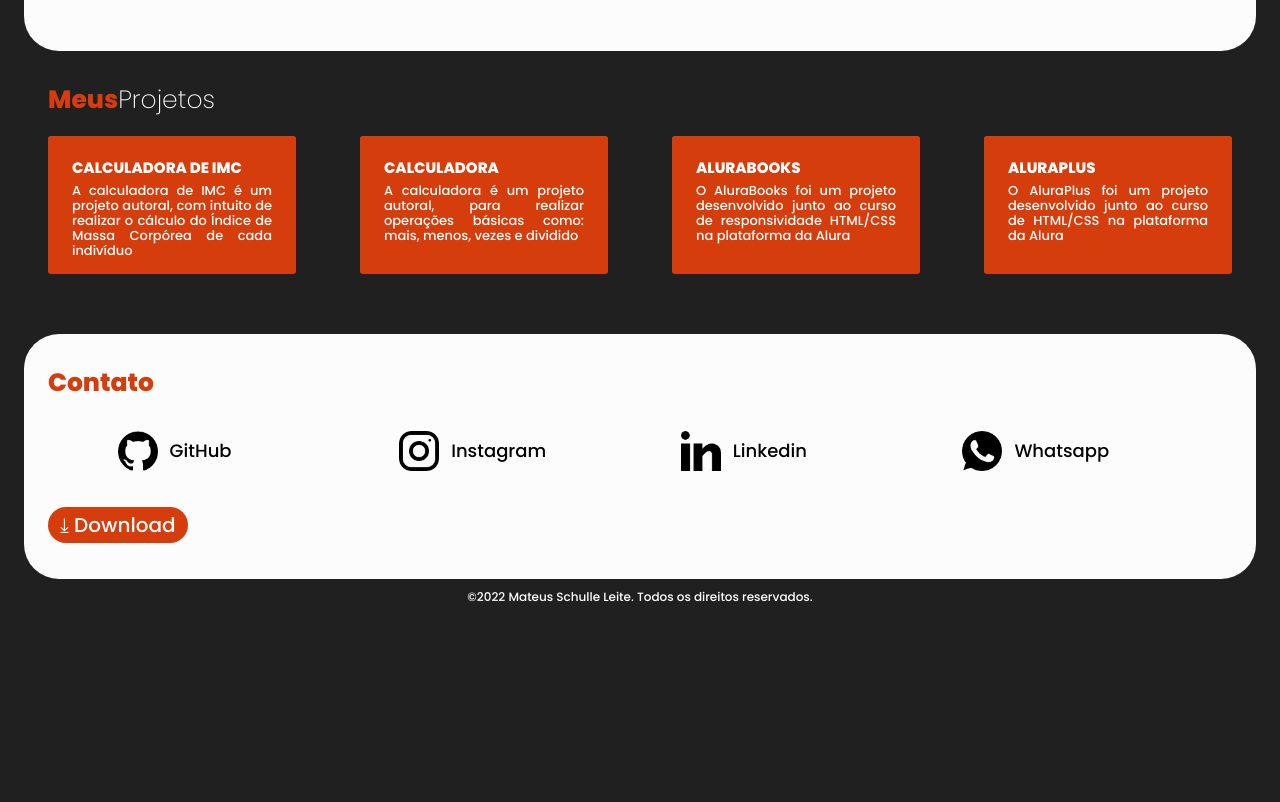
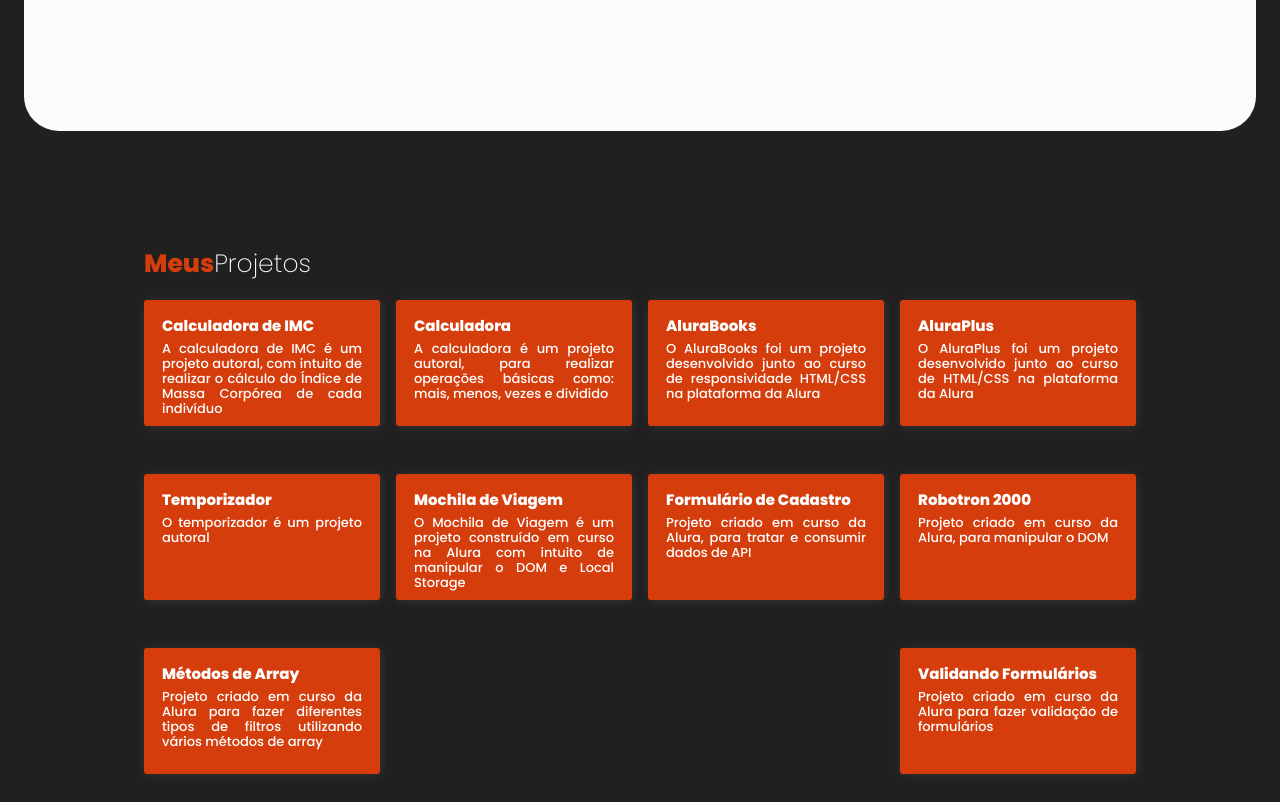
Before and after one commit to mateusschulle/site, a plain HTML site: page index.html in a window 1280 px wide. Shown: the part 1420-2222 px from the top of the page. Before the commit the page ends 2035 px from the top, so only its background shows below. Drawn offline with Linux system fonts and the light colour scheme.

Commit message:
Add files via upload

```diff
--- a/index.html
+++ b/index.html
@@ -46,26 +46,62 @@
             <ul class="container__projetos-lista">
                 <a class="container__projetos-lista-link" href="https://calculadora-de-imc.mateusschulle.vercel.app/" target="_blank">
                     <li class="container__projetos-lista-item">
-                        <h3 class="container__projetos-lista-item-titulo">CALCULADORA DE IMC</h3>
+                        <h3 class="container__projetos-lista-item-titulo">Calculadora de IMC</h3>
                         <p class="container__projetos-lista-item-descricao">A calculadora de IMC é um projeto autoral, com intuito de realizar o cálculo do Índice de Massa Corpórea de cada indivíduo</p>
                     </li>
                 </a>
                 <a class="container__projetos-lista-link" href="https://calculadora.mateusschulle.vercel.app/" target="_blank">
                     <li class="container__projetos-lista-item">
-                        <h3 class="container__projetos-lista-item-titulo">CALCULADORA</h3>
+                        <h3 class="container__projetos-lista-item-titulo">Calculadora</h3>
                         <p class="container__projetos-lista-item-descricao">A calculadora é um projeto autoral, para realizar operações básicas como: mais, menos, vezes e dividido</p>
                     </li>
                 </a>
                 <a class="container__projetos-lista-link" href="https://alurabooks.mateusschulle.vercel.app/" target="_blank">
                     <li class="container__projetos-lista-item">
-                        <h3 class="container__projetos-lista-item-titulo">ALURABOOKS</h3>
+                        <h3 class="container__projetos-lista-item-titulo">AluraBooks</h3>
                         <p class="container__projetos-lista-item-descricao">O AluraBooks foi um projeto desenvolvido junto ao curso de responsividade HTML/CSS na plataforma da Alura</p>
                     </li>
                 </a>
                 <a class="container__projetos-lista-link" href="https://aluraplus.mateusschulle.vercel.app/" target="_blank">
                     <li class="container__projetos-lista-item">
-                        <h3 class="container__projetos-lista-item-titulo">ALURAPLUS</h3>
+                        <h3 class="container__projetos-lista-item-titulo">AluraPlus</h3>
                         <p class="container__projetos-lista-item-descricao">O AluraPlus foi um projeto desenvolvido junto ao curso de HTML/CSS na plataforma da Alura</p>
+                    </li>
+                </a>
+                <a class="container__projetos-lista-link" href="https://temporizador.mateusschulle.vercel.app/" target="_blank">
+                    <li class="container__projetos-lista-item">
+                        <h3 class="container__projetos-lista-item-titulo">Temporizador</h3>
+                        <p class="container__projetos-lista-item-descricao">O temporizador é um projeto autoral</p>
+                    </li>
+                </a>
+                <a class="container__projetos-lista-link" href="https://mochila.mateusschulle.vercel.app/" target="_blank">
+                    <li class="container__projetos-lista-item">
+                        <h3 class="container__projetos-lista-item-titulo">Mochila de Viagem</h3>
+                        <p class="container__projetos-lista-item-descricao">O Mochila de Viagem é um projeto construído em curso na Alura com intuito de manipular o DOM e Local Storage</p>
+                    </li>
+                </a>
+                <a class="container__projetos-lista-link" href="https://cadastro.mateusschulle.vercel.app/" target="_blank">
+                    <li class="container__projetos-lista-item">
+                        <h3 class="container__projetos-lista-item-titulo">Formulário de Cadastro</h3>
+                        <p class="container__projetos-lista-item-descricao">Projeto criado em curso da Alura, para tratar e consumir dados de API</p>
+                    </li>
+                </a>
+                <a class="container__projetos-lista-link" href="https://robotron.mateusschulle.vercel.app/" target="_blank">
+                    <li class="container__projetos-lista-item">
+                        <h3 class="container__projetos-lista-item-titulo">Robotron 2000</h3>
+                        <p class="container__projetos-lista-item-descricao">Projeto criado em curso da Alura, para manipular o DOM</p>
+                    </li>
+                </a>
+                <a class="container__projetos-lista-link" href="https://array.mateusschulle.vercel.app/" target="_blank">
+                    <li class="container__projetos-lista-item">
+                        <h3 class="container__projetos-lista-item-titulo">Métodos de Array</h3>
+                        <p class="container__projetos-lista-item-descricao">Projeto criado em curso da Alura para fazer diferentes tipos de filtros utilizando vários métodos de array</p>
+                    </li>
+                </a>
+                <a class="container__projetos-lista-link" href="https://formulario.mateusschulle.vercel.app/" target="_blank">
+                    <li class="container__projetos-lista-item">
+                        <h3 class="container__projetos-lista-item-titulo">Validando Formulários</h3>
+                        <p class="container__projetos-lista-item-descricao">Projeto criado em curso da Alura para fazer validação de formulários</p>
                     </li>
                 </a>
             </ul>
--- a/styles/inicio.css
+++ b/styles/inicio.css
@@ -35,6 +35,14 @@
 
 @media screen and (min-width: 1024px) {
     .container__inicio {
-        height: 60vh;
+        height: 70vh;
+    }
+
+    .container__inicio-titulo {
+        font-size: 60px;
+    }
+
+    .container__inicio-descricao {
+        font-size: 25px;
     }
 }
--- a/styles/menu.css
+++ b/styles/menu.css
@@ -121,11 +121,13 @@
 
    .menu__item {
     margin-left: 2em;
+    transition: .25s;
    }
 
    .menu__item:hover {
     border-bottom: solid 2px var(--cor-branco);
     transition: .25s;
+    transform: scale(105%);
    }
 
    .menu__item::before {
--- a/styles/projetos.css
+++ b/styles/projetos.css
@@ -39,6 +39,9 @@
 }
 
 @media screen and (min-width: 1024px) {
+    .container__projetos {
+        padding: 10em 10em;
+    }
     .container__projetos-titulo {
         font-size: 25px;
         align-self: flex-start;
@@ -46,8 +49,16 @@
 
     .container__projetos-lista-item {
         width: 200px;
-        padding: 2em;
+        padding: 1.5em;
         height: 90px;
+        transition: .25s;
+        box-shadow: 1px 1px 10px rgba(255, 255, 255, 0.096);
+    }
+
+    .container__projetos-lista-item:hover {
+        box-shadow: 1px 1px 10px rgba(255, 255, 255, 0);
+        transition: .25s;
+        transform: scale(99%);
     }
 
     .container__projetos-lista {
```
